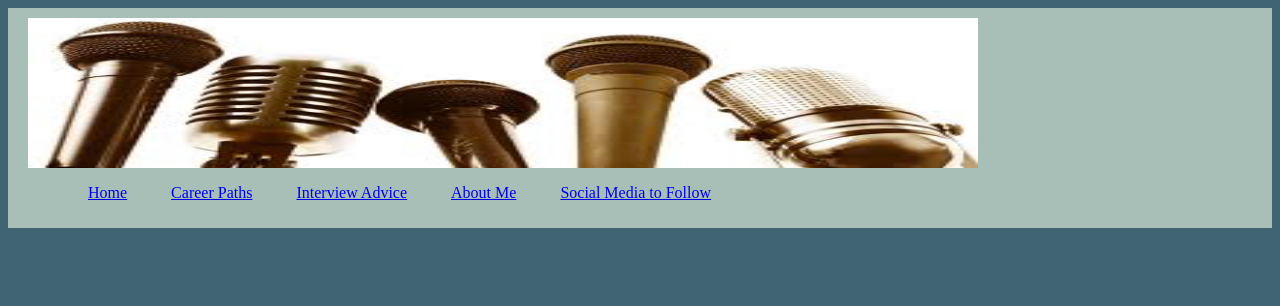
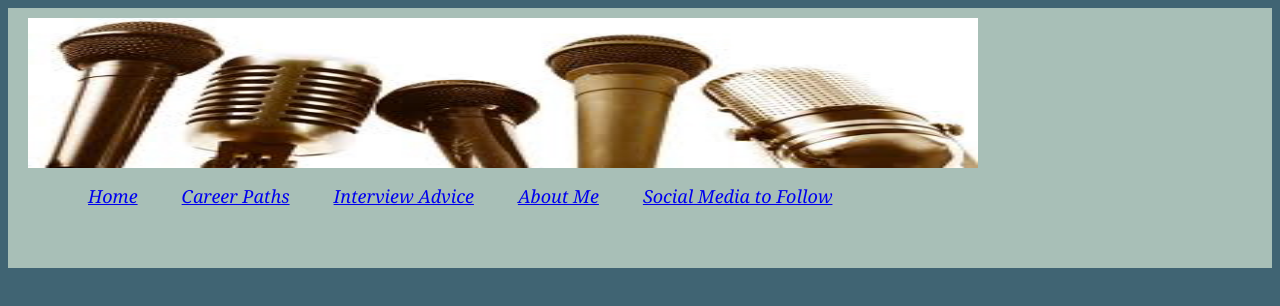
Before and after one commit to JuliBilto/Final-Project, a plain HTML site: page index.html in a window 1280 px wide. Drawn offline with Linux system fonts and the light colour scheme; files that its build step writes are made by us from their sources.

Commit message:
Updated Template
- with font family, type and size

```diff
--- a/images/styles.css
+++ b/images/styles.css
@@ -13,4 +13,9 @@ body {
 	margin: 10px;
 	padding: 10px;
 	text-decoration: none;
+	font-family: Georgia, "Times New Roman", Times, serif;
+	font-size: 18px;
+	font-style: italic;
+	font-weight: normal;
+	color: #D6D5D6;
 }
--- a/index.html
+++ b/index.html
@@ -19,6 +19,7 @@
     <li><a href="interview-riles/">Interview Advice</a></li>
     <li><a href="about-me.html">About Me</a></li>
     <li><a href="social-media/">Social Media to Follow</a>  </li>
+    <p>&nbsp;</p>
   </ul>
 </div>
 </body>
```
Also changed, not shown: about-me.html (+1 -0 lines), career-paths/advertising.html (+1 -0 lines), career-paths/broadcasting.html (+1 -0 lines), career-paths/journalism.html (+1 -0 lines), career-paths/public-relations.html (+1 -0 lines), interview-riles/interview-donts.html (+1 -0 lines), interview-riles/interview-dos.html (+1 -0 lines), social-media/blogs.html (+1 -0 lines), social-media/facebook.html (+1 -0 lines), social-media/twitter.html (+1 -0 lines), 1 other file.
